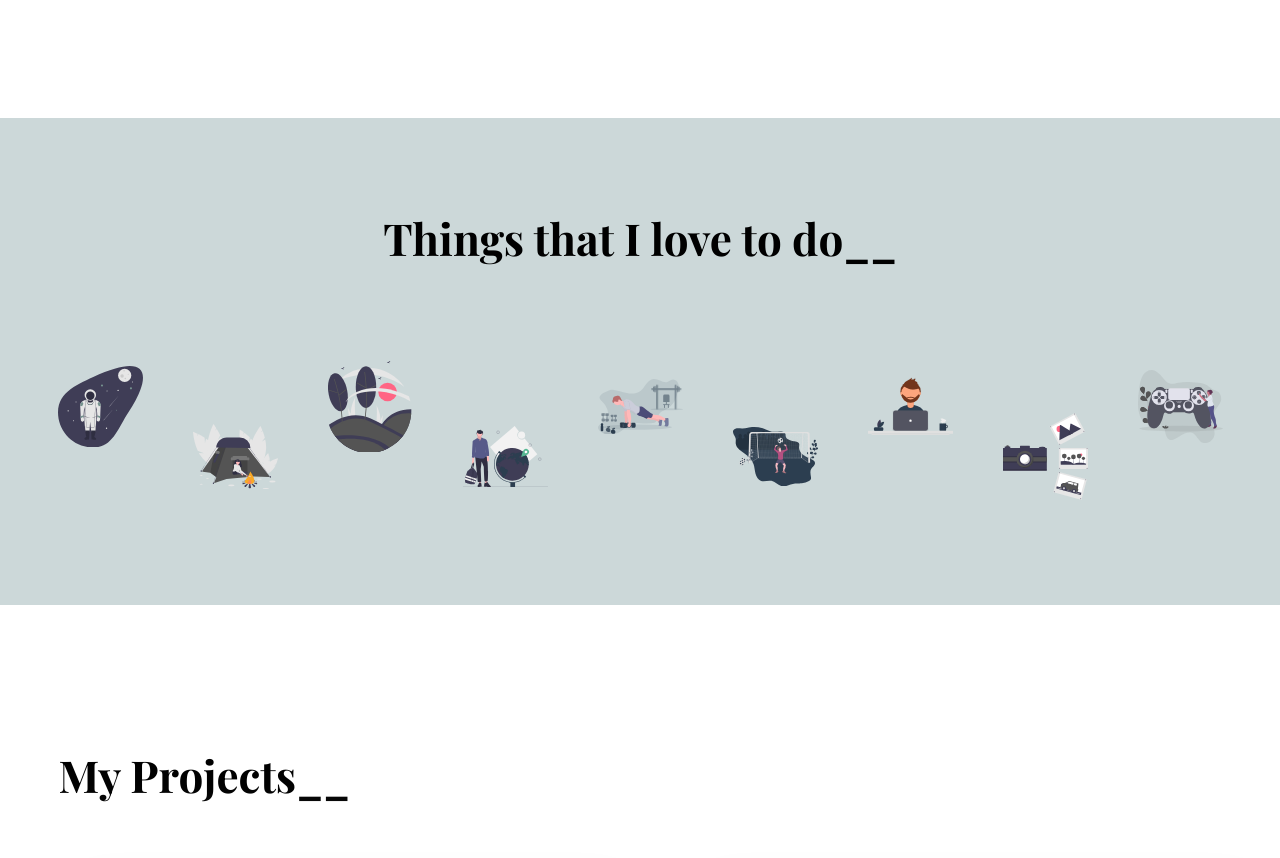
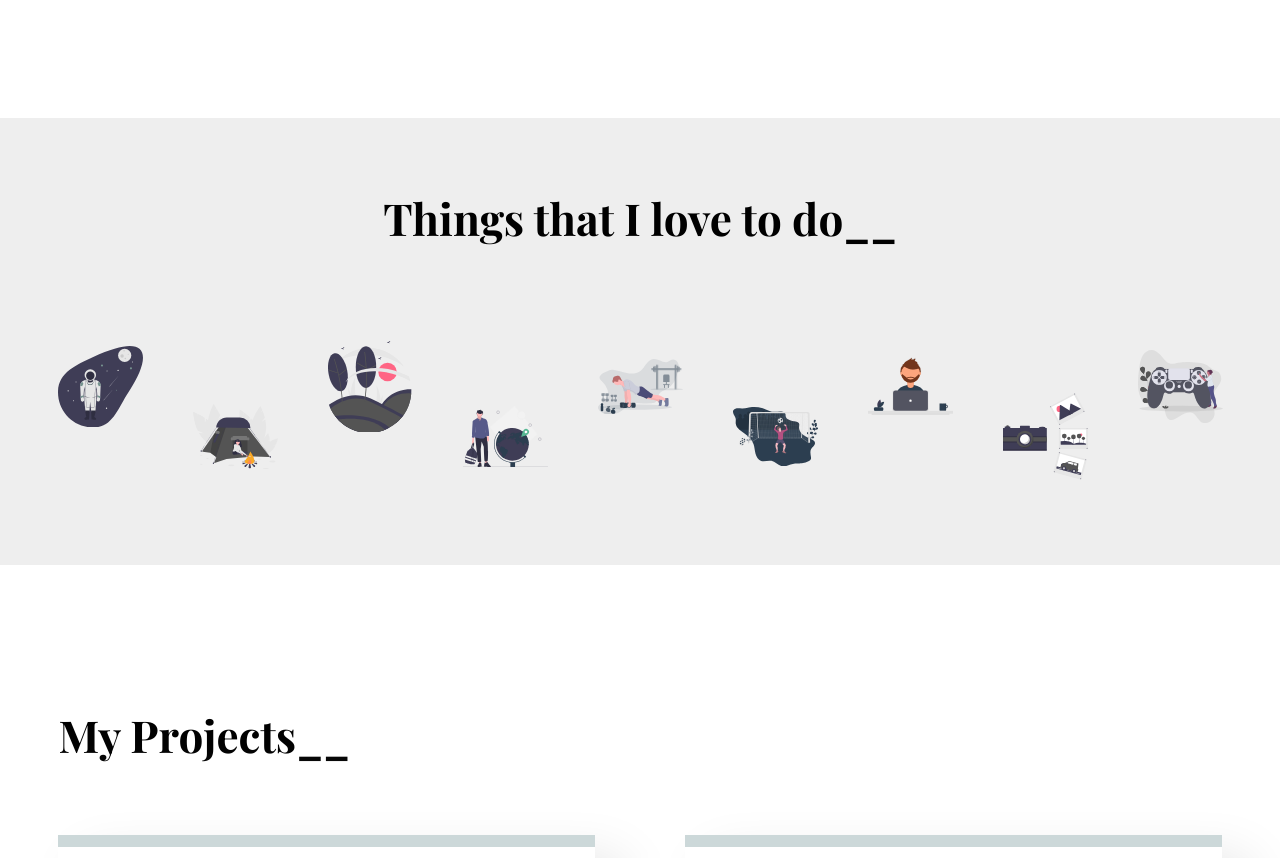
Before and after one commit to clarkenewsh/portfolio-site, a Vue app: page / in a window 1280 px wide. Shown: the part 1643-2501 px from the top of the page. Built offline with nearby package versions, Linux system fonts and the light colour scheme.

Commit message:
hobby component background color adjust

```diff
--- a/src/components/Hobbies.vue
+++ b/src/components/Hobbies.vue
@@ -1502,9 +1502,9 @@
 <style scoped>
 #hobbies {
     grid-column: 1/-1;
-    padding: 70px 0px;
+    padding: 50px 0px;
     text-align: center;
-    background: #ccd8d9;
+    background: #eeeeee;
 
 }
 
```
